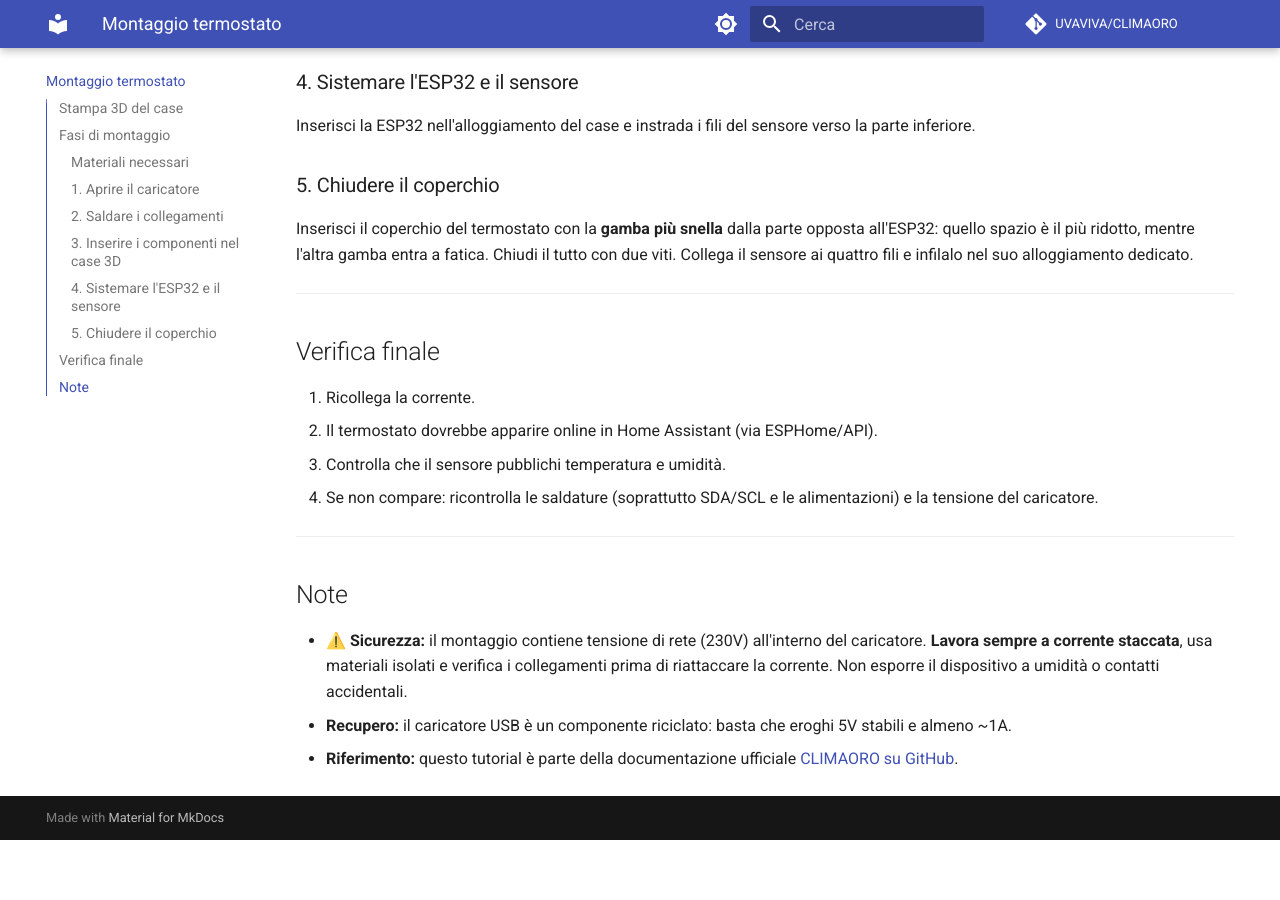
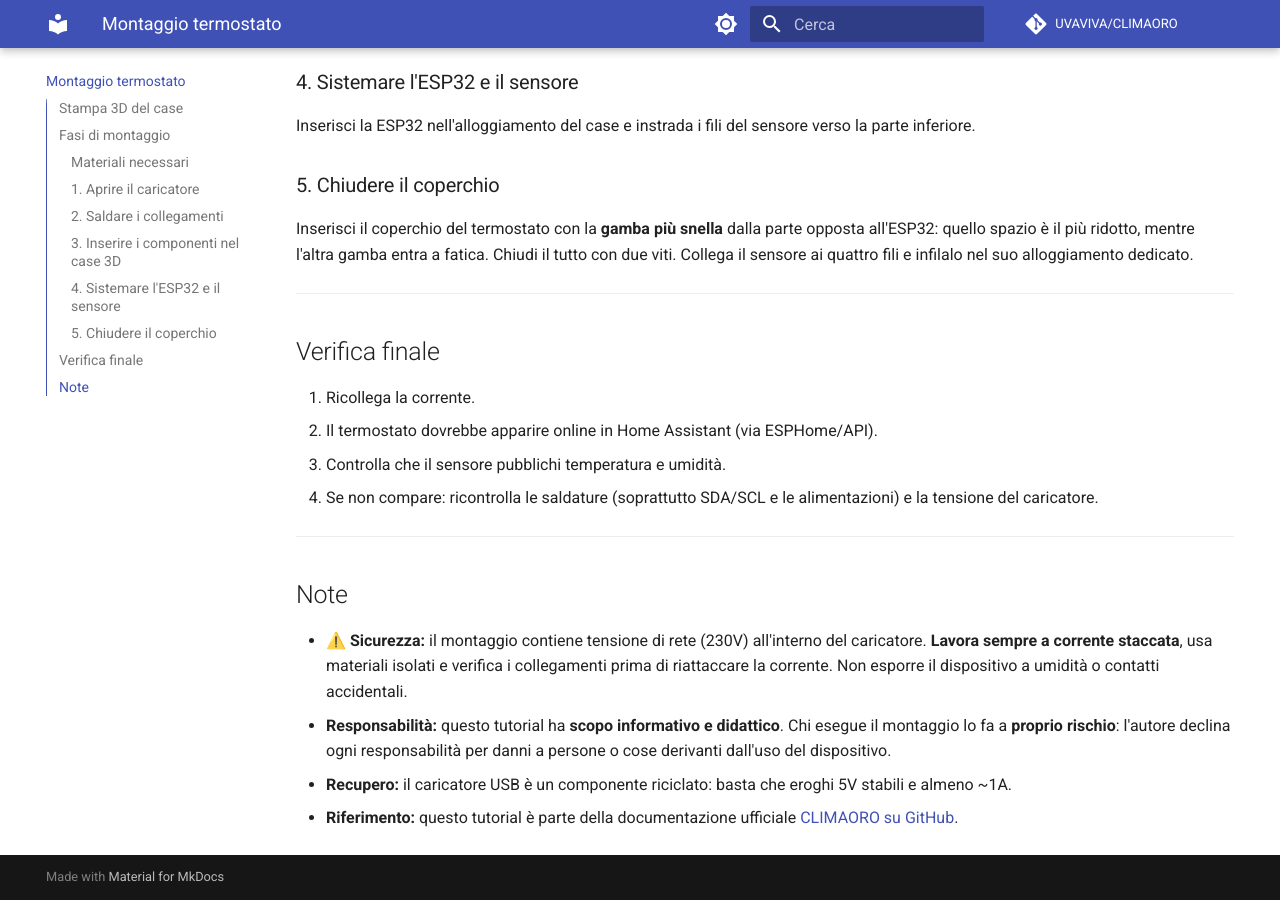
Before and after one commit to UVAVIVA/CLIMAORO, an MkDocs documentation site: the page built from docs/montaggio.md, in a window 1280 px wide and 900 px high, scrolled down 3208 px. Built offline with MkDocs 1.6.1 and Material for MkDocs 9.7.7, drawn with Linux system fonts in a browser that asks for light colours; comment, search, counter and statistics services are not loaded; before the commit the page ends 4048 px from its top, so only the background shows below that.

Commit message:
Aggiunge clausola no responsabilità (uso informativo/didattico) nel tutorial

```diff
--- a/docs/montaggio.md
+++ b/docs/montaggio.md
@@ -137,6 +137,9 @@ infilalo nel suo alloggiamento dedicato.
   del caricatore. **Lavora sempre a corrente staccata**, usa materiali isolati
   e verifica i collegamenti prima di riattaccare la corrente. Non esporre il
   dispositivo a umidità o contatti accidentali.
+- **Responsabilità:** questo tutorial ha **scopo informativo e didattico**. Chi
+  esegue il montaggio lo fa a **proprio rischio**: l'autore declina ogni
+  responsabilità per danni a persone o cose derivanti dall'uso del dispositivo.
 - **Recupero:** il caricatore USB è un componente riciclato: basta che eroghi
   5V stabili e almeno ~1A.
 - **Riferimento:** questo tutorial è parte della documentazione ufficiale
```
